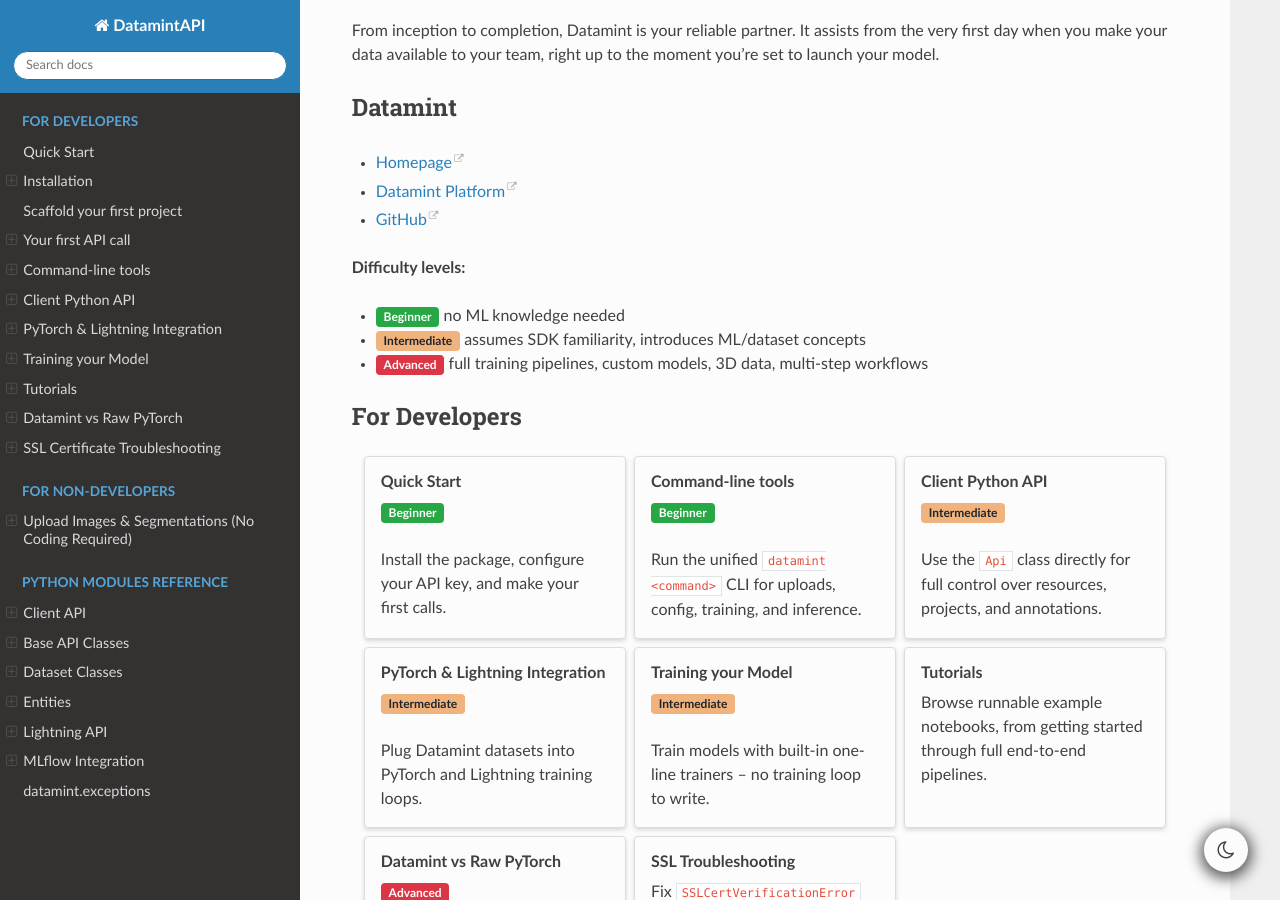
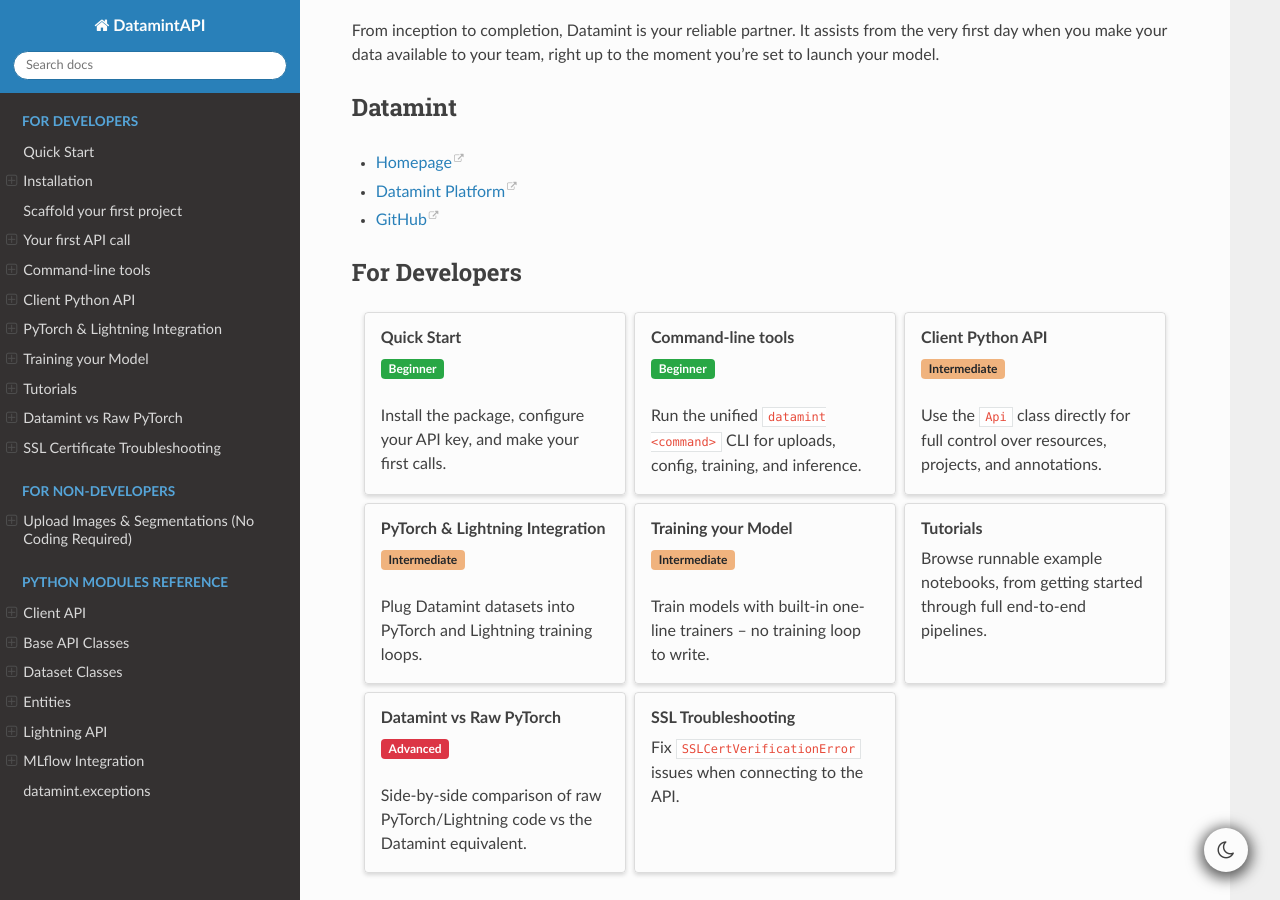
Before and after one commit to SonanceAI/datamint-python-api, a Sphinx documentation site: the page built from docs/source/index.rst, in a window 1280 px wide and 900 px high, scrolled down 411 px. Built offline with Sphinx 7.4.7 and the Read the Docs theme 3.1.0, drawn with Linux system fonts in a browser that asks for light colours.

Commit message:
update index and yaml

```diff
--- a/docs/source/index.rst
+++ b/docs/source/index.rst
@@ -20,12 +20,6 @@
 - `Homepage <https://www.datamint.io>`_
 - `Datamint Platform <https://app.datamint.io/>`_
 - `GitHub <https://github.com/SonanceAI/datamint-python-api>`_
-
-**Difficulty levels:**
-
-- :bdg-success:`Beginner` no ML knowledge needed
-- :bdg-warning:`Intermediate` assumes SDK familiarity, introduces ML/dataset concepts
-- :bdg-danger:`Advanced` full training pipelines, custom models, 3D data, multi-step workflows
 
 For Developers
 --------------
```
Also changed, not shown: 1 other file.
